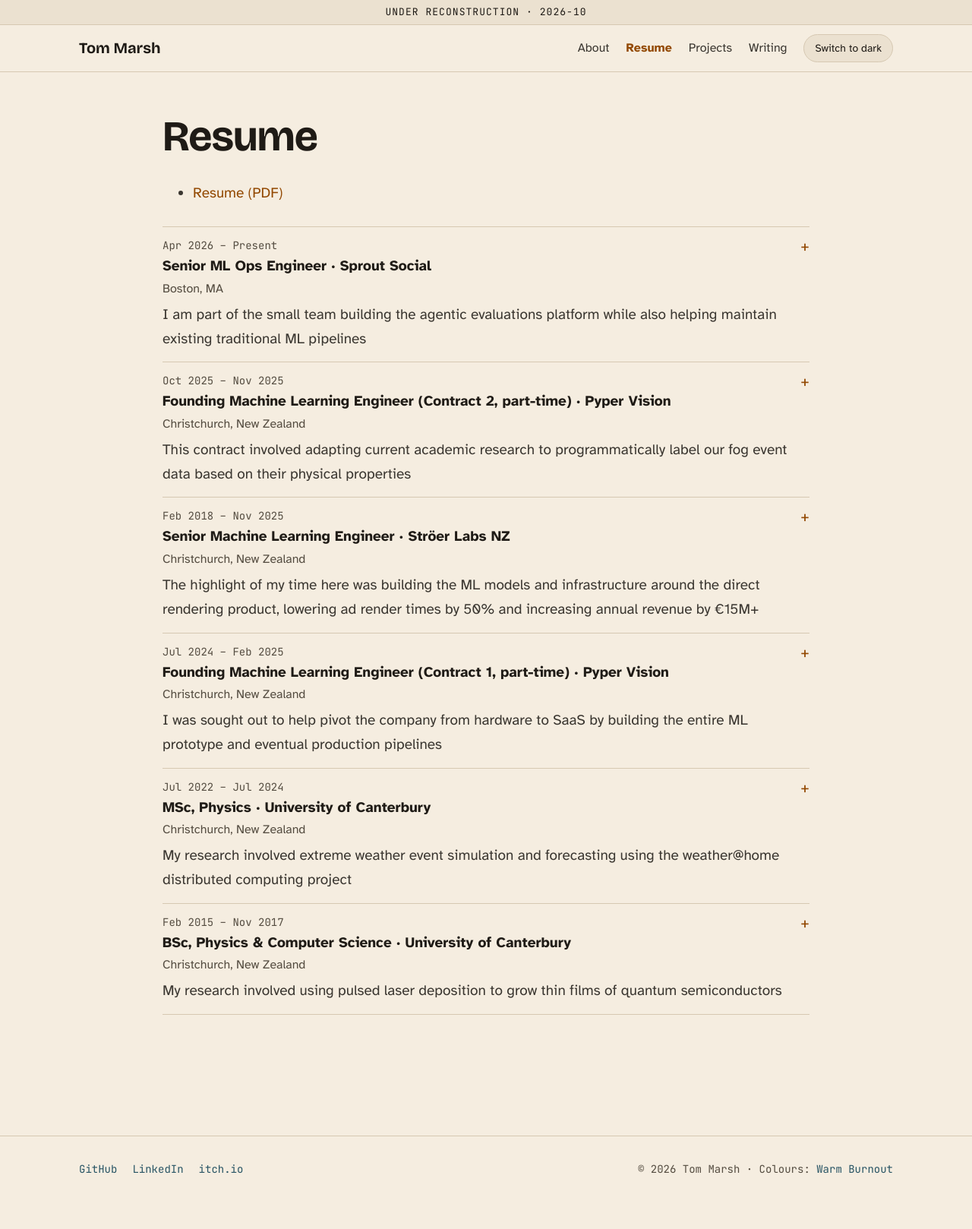
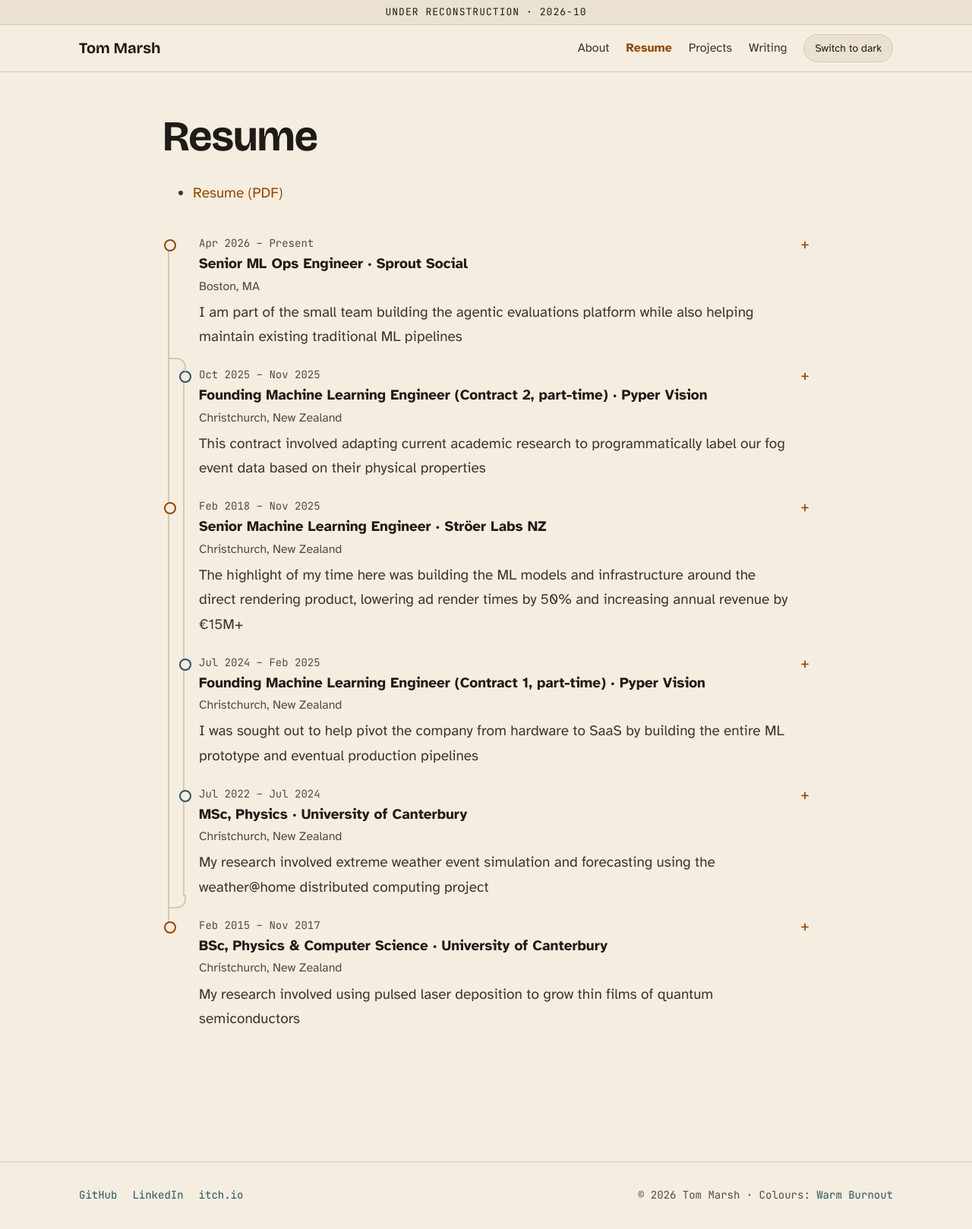
Before and after one commit to Graphight/Graphight.github.io, a Jekyll site: the page built from pages/resume.md, in a window 1280 px wide. Shown: the whole page at 76% size. Built offline with Jekyll 4.4.1, drawn with Linux system fonts in a browser that asks for light colours; our own code applies the rules of GitHub Pages for plain Markdown files; before the commit the page ends 1584 px from its top, so only the background shows below that.

Commit message:
resume: timeline spine with a side lane for concurrent work

```diff
--- a/_data/experience.yml
+++ b/_data/experience.yml
@@ -13,6 +13,7 @@
 
 - org: Pyper Vision
   title: Founding Machine Learning Engineer (Contract 2, part-time)
+  side: true
   start: Oct 2025
   end: Nov 2025
   place: Christchurch, New Zealand
@@ -43,6 +44,7 @@
 
 - org: Pyper Vision
   title: Founding Machine Learning Engineer (Contract 1, part-time)
+  side: true
   start: Jul 2024
   end: Feb 2025
   place: Christchurch, New Zealand
@@ -55,6 +57,7 @@
 
 - org: University of Canterbury
   title: MSc, Physics
+  side: true
   start: Jul 2022
   end: Jul 2024
   place: Christchurch, New Zealand
--- a/_includes/timeline.html
+++ b/_includes/timeline.html
@@ -1,5 +1,12 @@
+{%- for role in site.data.experience %}
+{%- if role.side %}
+{%- unless top %}{% assign top = forloop.index0 %}{% endunless %}
+{%- assign bottom = forloop.index0 %}
+{%- endif %}
+{%- endfor %}
 <ol class="timeline">
 {%- for role in site.data.experience %}
+{%- assign i = forloop.index0 %}
 {%- capture head %}
 <span class="when">{{ role.start }} – {{ role.end }}</span>
 <span class="what">{{ role.title }} · {% if role.link %}<a href="{{ role.link }}">{{ role.org }}</a>{% else %}{{ role.org }}{% endif %}</span>
@@ -8,7 +15,7 @@
 <span class="line">{{ role.line }}</span>
 {%- endif %}
 {%- endcapture %}
-<li>
+<li class="{% if role.side %}side{% else %}main{% endif %}{% if top %}{% if i >= top and i <= bottom %} branch{% endif %}{% if i == top %} branch-top{% endif %}{% if i == bottom %} branch-end{% endif %}{% endif %}">
 {%- if role.points %}
 <details>
 <summary>{{ head }}
--- a/assets/css/site.scss
+++ b/assets/css/site.scss
@@ -148,8 +148,48 @@ th { background: var(--surf); color: var(--hi); }
 .site-footer .links { display: flex; flex-wrap: wrap; gap: 20px; }
 
 .timeline { list-style: none; margin: 1.5em 0; padding: 0; }
-.timeline > li { padding: 14px 0; border-top: 1px solid var(--line); }
-.timeline > li:last-child { border-bottom: 1px solid var(--line); }
+.timeline > li {
+  --main-top: 0px;
+  --main-h: 100%;
+  --side-top: 0px;
+  --side-h: 0px;
+  position: relative;
+  padding: 12px 0 12px 48px;
+  background-image: linear-gradient(var(--line), var(--line)), linear-gradient(var(--line), var(--line));
+  background-repeat: no-repeat;
+  background-position: 7px var(--main-top), 27px var(--side-top);
+  background-size: 2px var(--main-h), 2px var(--side-h);
+}
+.timeline > li:first-child { --main-top: 22px; }
+.timeline > li:last-child { --main-h: 22px; }
+.timeline > li.branch { --side-h: 100%; }
+.timeline > li.branch-top { --side-top: 16px; }
+.timeline > li.branch-end { --side-h: calc(100% - 16px); }
+.timeline > li.branch-top.branch-end { --side-h: calc(100% - 32px); }
+.timeline > li::before {
+  content: "";
+  position: absolute;
+  top: 17px;
+  left: 2px;
+  width: 12px;
+  height: 12px;
+  border: 2px solid var(--kw);
+  border-radius: 50%;
+  background: var(--bg);
+}
+.timeline > li.side::before { left: 22px; border-color: var(--ty); }
+.timeline > li.branch-top::after,
+.timeline > li.branch-end::after {
+  content: "";
+  position: absolute;
+  left: 7px;
+  width: 22px;
+  height: 16px;
+  border: 0 solid var(--line);
+  border-right-width: 2px;
+}
+.timeline > li.branch-top::after { top: 0; border-top-width: 2px; border-top-right-radius: 12px; }
+.timeline > li.branch-end::after { bottom: 0; border-bottom-width: 2px; border-bottom-right-radius: 12px; }
 .timeline summary { display: flex; flex-direction: column; cursor: pointer; list-style: none; padding-right: 28px; position: relative; }
 .timeline summary::-webkit-details-marker { display: none; }
 .timeline summary::after { content: "+"; position: absolute; top: 0; right: 0; font: 20px/1.2 $mono; color: var(--kw); }
```
